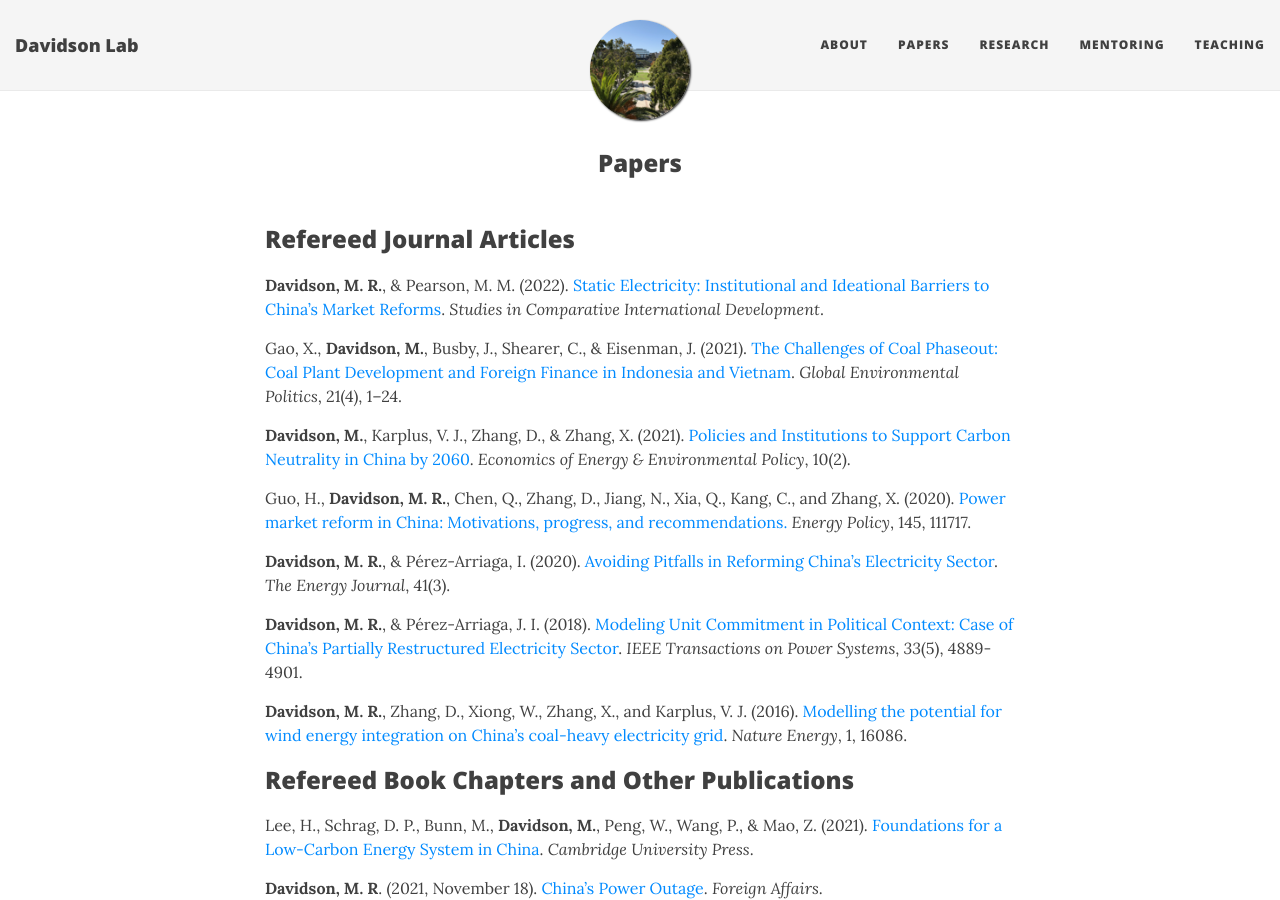
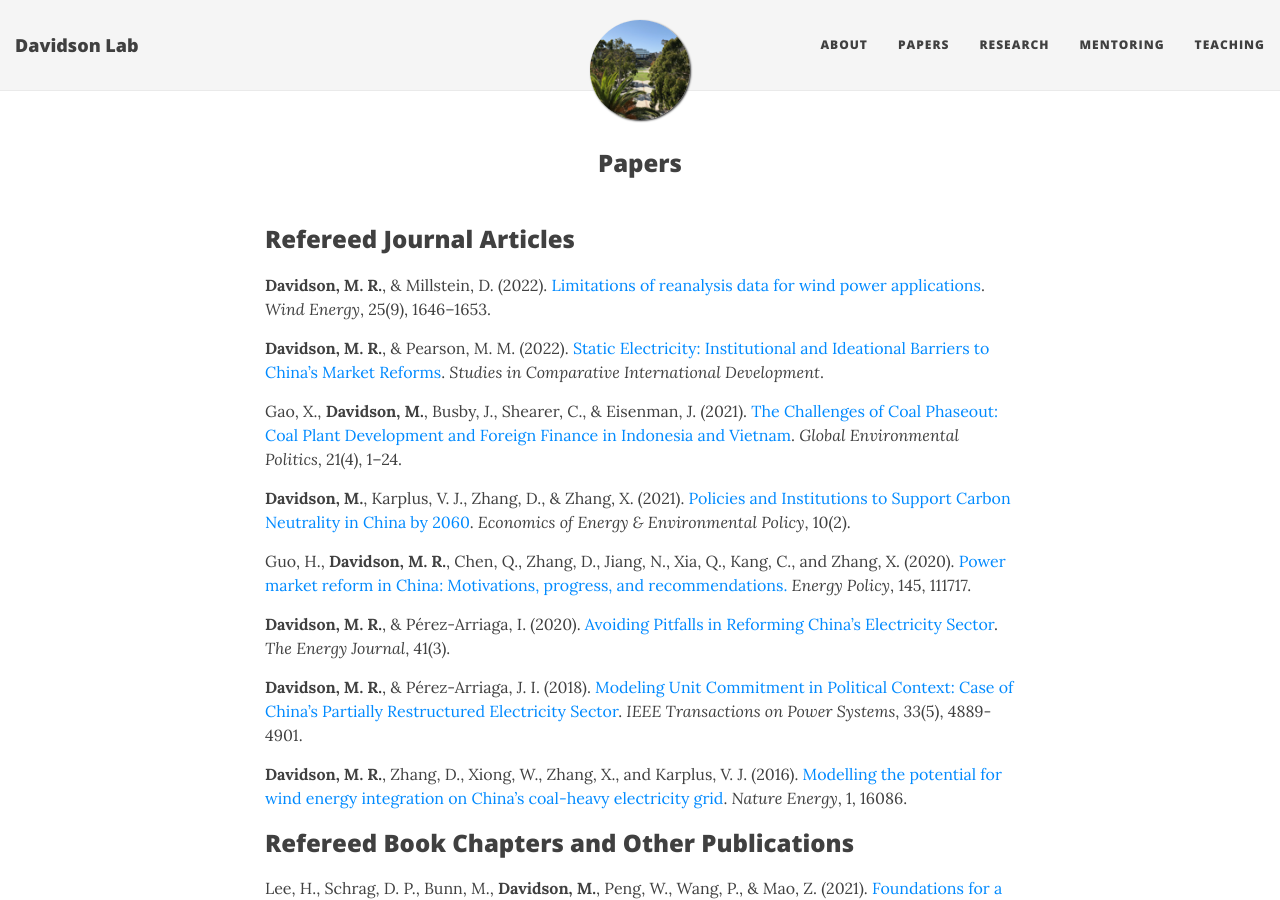
Before and after one commit to east-winds/east-winds.github.io, a Jekyll site: the page built from papers.md, in a window 1280 px wide and 900 px high. Built offline with Jekyll 4.4.1, drawn with Linux system fonts in a browser that asks for light colours; nearby versions of some CDN libraries.

Commit message:
Update papers

```diff
--- a/papers.md
+++ b/papers.md
@@ -7,6 +7,9 @@ published: true
 
 
 ## Refereed Journal Articles ##
+
+**Davidson, M. R.**, & Millstein, D. (2022). [Limitations of reanalysis data for wind power applications](/2022-06-06-limitations-reanalysis-wind-power/). _Wind Energy_, 25(9), 1646–1653.
+
 
 **Davidson, M. R.**, & Pearson, M. M. (2022). [Static Electricity: Institutional and Ideational Barriers to China’s Market Reforms](/2022-05-10-static-electricity/). _Studies in Comparative International Development_.
 
```
